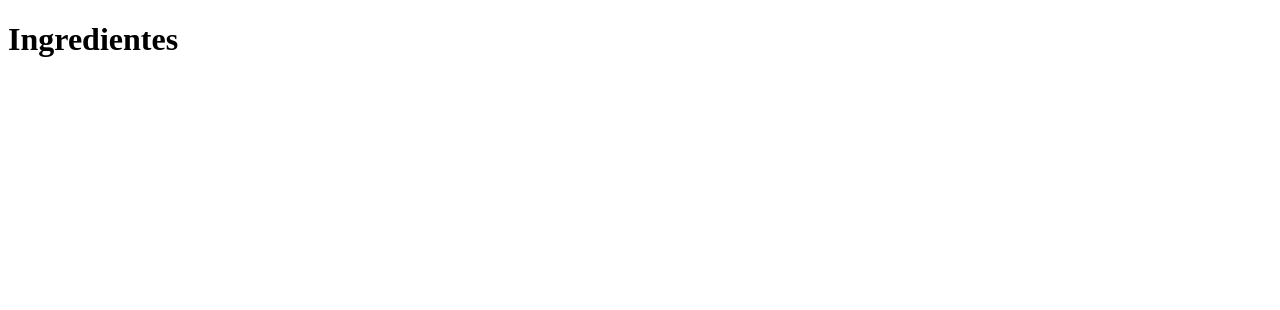
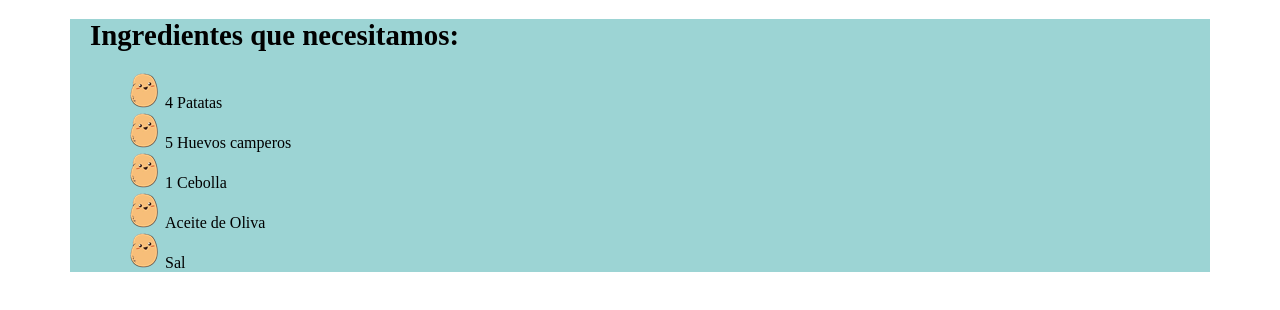
Before and after one commit to Judithcerredo/Receta_Tortilla, a plain HTML site: page ingredientes.html in a window 1280 px wide. Drawn offline with Linux system fonts and the light colour scheme.

Commit message:
ingredientes

```diff
--- a/ingredientes.html
+++ b/ingredientes.html
@@ -7,7 +7,16 @@
     <link rel="stylesheet" href="style.css">
 </head>
 <body>
-    <h1>Ingredientes</h1>
+    <div class="Contenedor">
+    <h1>Ingredientes que necesitamos:</h1>
+    <ul class="icono">
+        <li>4 Patatas</li>
+        <li>5 Huevos camperos</li>
+        <li>1 Cebolla</li>
+        <li>Aceite de Oliva</li>
+        <li>Sal</li>
+    </ul>
+    </div>
 
 </body>
 </html>
--- a/style.css
+++ b/style.css
@@ -1 +1,18 @@
-*{box-sizing: border-box;}
+.Contenedor {
+    background-color: rgb(156, 212, 212);
+    max-width: 1100px;
+    margin: 0 auto;
+    padding: 0 20px;
+  }
+
+h1{
+    display: flex;
+    align-items: center;
+    gap: 15px;
+    font-size: 1.8rem;
+    font-weight: bold;
+  }
+
+  .icono li {
+    list-style-position: inside;
+    list-style-image:url(patata.png);}
```
